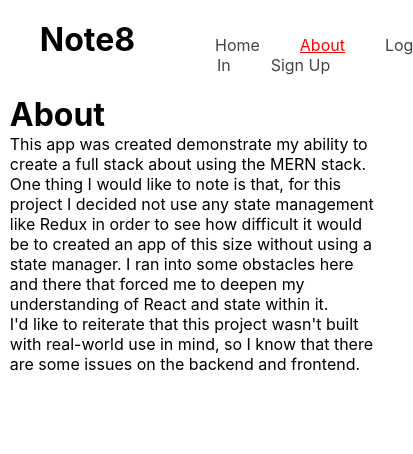
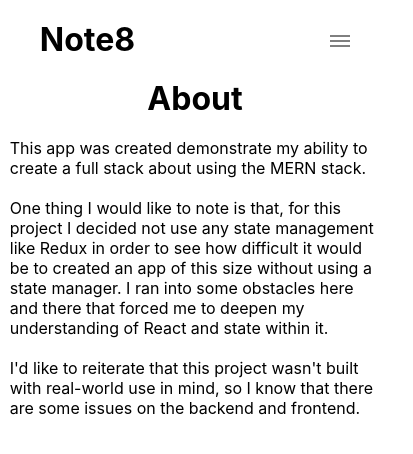
Before and after one commit to kennyware/react-note-app, a React (Create React App) app in the folder client/: page /about in a window 390 px wide. Shown: the top 454 px of the page, 413 px wide, since content can reach past the window. Built offline with nearby package versions, Linux system fonts and the light colour scheme.

Commit message:
Working on responsiveness

```diff
--- a/client/src/App.css
+++ b/client/src/App.css
@@ -50,13 +50,18 @@ a:hover {
 }
 
 .active {
-  color: red;
+  color: #b85151 !important;
   text-decoration: underline;
+  font-weight: 900;
 }
 
 .container {
   margin: auto;
   max-width: 95%;
+}
+
+.heading {
+  margin-bottom: 20px;
 }
 
 .note-list {
@@ -70,12 +75,16 @@ a:hover {
   padding-bottom: 10px;
 }
 
-.note span{
+.note div{
+  max-width: 49%;
   display: inline-block;
 }
 
 .note .note-title {
   margin-left: 15px;
+  white-space: nowrap;
+  overflow: hidden;
+  text-overflow: ellipsis;
 }
 
 .note .note-date {
@@ -117,15 +126,6 @@ a:hover {
   padding: 40px 0 60px;
   text-align: center;
 }
-
-/* .modal-content input[type=email], .modal-content input[type=password]{
-  box-sizing: border-box;
-  border: 1px solid #ccc;
-  display: inline-block;
-  margin: 10px 0;
-  padding: 10px 12px;
-  width: 100%;
-} */
 
 .modal-content input:not([type=checkbox]){
   box-sizing: border-box;
@@ -229,6 +229,53 @@ a:hover {
   padding: 12px 5px;
 }
 
+.menu-btn {
+  background: none;
+  outline: none;
+  border: none;
+  float: right;
+  margin-top: 15px;
+  display: none;
+}
+
+.mobile-nav {
+  height: 100vh;
+  position: fixed;
+  top: 0;
+  left: 0;
+  background: #666;
+  overflow: hidden;
+  z-index: 2;
+  transition: width 0.7s ease;
+}
+
+.mobile-nav h2 {
+  text-align: center;
+  margin: 20px 0;
+  font-size: 2em;
+}
+
+.mobile-nav-list li {
+  list-style: none;
+  padding: 10px;
+  border-bottom: 1px solid black;
+}
+
+.mobile-nav-list li a {
+  color: black;
+}
+
+.menu-close-btn {
+  position: absolute;
+  right: 10px;
+  background: none;
+  border: none;
+  font-size: 1.25em;
+  top: 5px;
+  outline: none;
+}
+
+
 @keyframes popup {
   from { transform: scale(0); }
   to { transform: scale(1); }
@@ -238,3 +285,37 @@ a:hover {
   from { opacity: 0;}
   to { opacity: 1;}
 }
+
+@media only screen and (max-width: 401px) {
+  .nav {
+    display: none;
+  }
+
+  .menu-btn {
+    display: initial;
+  }
+
+  .modal-content {
+    width: 95%;
+  }
+
+  .heading {
+    text-align: center;
+  }
+
+  #note-form {
+    width: 95%;
+  }
+
+  #note-form input {
+    width: 85%
+  }
+
+  .add-btn {
+    width: 15%
+  }
+
+  .note-list {
+    width: 100%;
+  }
+}
--- a/client/src/components/Header.js
+++ b/client/src/components/Header.js
@@ -1,14 +1,15 @@
 import React, { Component } from 'react'
 import Navbar from './Navbar';
+import MobileNav from './MobileNav'
 
 export class Header extends Component {
 
-    // toggleLogin = () => {
-    //     this.props.toggleLogin()
-    // }
+    state = {
+        showNav: false
+    }
 
     click = () => {
-        this.setState((state, props) => ({click: !state.click}))
+        this.setState((state) => ({showNav: !state.showNav}))
     }
 
     render() {
@@ -16,6 +17,17 @@ export class Header extends Component {
             <header className="header">
                 <h1>Note8</h1>
                 <Navbar loggedIn={this.props.loggedIn} toggleLogin={this.props.toggleLogin} logout={this.props.logout} />
+                <MobileNav loggedIn={this.props.loggedIn} toggleLogin={this.props.toggleLogin} logout={this.props.logout} show={this.state.showNav} click={this.click} />
+                <button className="menu-btn" onClick={this.click}>
+                    <svg height="15" width="20">
+                        <g stroke="black" stroke-wdith="4">
+                            <line x1="0" y1="1" x2="800" y2="1"/>
+                            <line x1="0" y1="6" x2="800" y2="6"/>
+                            <line x1="0" y1="11" x2="800" y2="11"/>
+                        </g>
+                        Sorry, your browser does not support inline SVG.
+                    </svg>
+                </button>
             </header>
         )
     }
--- a/client/src/components/Intro.js
+++ b/client/src/components/Intro.js
@@ -4,6 +4,7 @@ export default function Intro() {
     return (
         <div>
             <p>This app was created to demonstrate my ability to create a full stack app using the MERN stack. I hope you are at least impressed enough to consider me for a developer position at your company.</p>
+            <br/>
             <p>Click the sign up link in the top right to get started or use the log in link and use the following credentials to get started right away. Email: johndoe@test.com, Password: abc123</p>
         </div>
     )
--- /dev/null
+++ b/client/src/components/MobileNav.js
@@ -0,0 +1,43 @@
+import React, { Component } from 'react'
+import { NavLink } from 'react-router-dom';
+
+export class MobileNav extends Component {
+
+    toggleNav = () => {
+        if(this.props.show === true) return {width: "100%"}
+
+        return {width: "0%"}
+    }
+
+    login = (e) => {
+        e.preventDefault();
+        this.props.toggleLogin()
+        this.props.click()
+    }
+
+   logout = (e) => {
+       e.preventDefault();
+       this.props.logout()
+   }
+
+    render() {
+        return (
+            <nav className="mobile-nav" style={this.toggleNav()}>
+                <h2>Menu</h2>
+                <button className="menu-close-btn" onClick={this.props.click}>X</button>
+                <ul className="mobile-nav-list">
+                    <li><NavLink exact to="/" activeClassName="active" onClick={this.props.click}>Home</NavLink></li>
+                    <li><NavLink to="/about" activeClassName="active" onClick={this.props.click}>About</NavLink></li>
+                    {!this.props.loggedIn ? [
+                        <li key={0}><a href="!#" onClick={this.login} >Log In</a></li>,
+                        <li key={1}><NavLink to="/signup" activeClassName="active" onClick={this.props.click}>Sign Up</NavLink></li>
+                    ]
+                    :
+                    (<li><a href="!#" onClick={this.logout} >Log Out</a></li>)}
+                </ul>
+            </nav>
+        )
+    }
+}
+
+export default MobileNav
--- a/client/src/components/NoteItem.js
+++ b/client/src/components/NoteItem.js
@@ -22,7 +22,8 @@ export class NoteItem extends Component {
         const { title } = this.props;
         return (
             <div className="note">
-                <span>{this.changeDate()}</span><span className="note-title">{title}</span>
+                <div>{this.changeDate()}</div>
+                <div className="note-title">{title}</div>
                 <span className="delete-btn" onClick={this.delNote}>x</span>
             </div>
         )
--- a/client/src/components/NoteList.js
+++ b/client/src/components/NoteList.js
@@ -5,10 +5,6 @@ export class NoteList extends Component {
     state = {
        notes: this.props.notes
     }
-
-    // componentDidMount = () => {
-    //     this.setState({notes: this.props.notes})
-    // }
 
     genItems = () => {
         if(this.props.notes.length > 0) {
--- a/client/src/components/forms/AddNote.js
+++ b/client/src/components/forms/AddNote.js
@@ -14,6 +14,12 @@ export class AddNote extends Component {
 
     changeText = (e) => {
         this.setState({desc: e.target.value})
+        // this.countChars(e.target.value.length())
+    }
+
+    countChars = () => {
+
+        return this.state.desc.length;
     }
 
     btnStyle = () => {
@@ -23,8 +29,9 @@ export class AddNote extends Component {
     render() {
         return (
             <form onSubmit={this.onSubmit} id="note-form">
-                <input type="text" value={this.state.desc} onChange={this.changeText} required/>
-                <button type="submit" className={this.btnStyle()}>Add</button>
+                <input type="text" value={this.state.desc} onChange={this.changeText} placeholder="Type here..." required/>
+                <button type="submit" className={this.btnStyle()}>+</button>
+                <span>{this.countChars()}</span>
             </form>
         )
     }
--- a/client/src/components/forms/Login.js
+++ b/client/src/components/forms/Login.js
@@ -52,7 +52,7 @@ export class Login extends Component {
             <div className="modal">
                 <form className="modal-content" id="login-form" onSubmit={this.onSubmit}>
                     <div className="container">
-                        <h1>Login</h1>
+                        <h1 className="heading">Login</h1>
                         <div className="msg">
                             {this.props.httpRes && <div className="error-msg">{this.props.httpRes}</div>}
                         </div>
--- a/client/src/components/pages/About.js
+++ b/client/src/components/pages/About.js
@@ -4,9 +4,11 @@ export class About extends Component {
     render() {
         return (
             <div>
-                <h1>About</h1>
+                <h1 className="heading">About</h1>
                 <p>This app was created demonstrate my ability to create a full stack about using the MERN stack.</p>
+                <br/>
                 <p>One thing I would like to note is that, for this project I decided not use any state management like Redux in order to see how difficult it would be to created an app of this size without using a state manager. I ran into some obstacles here and there that forced me to deepen my understanding of React and state within it.</p>
+                <br/>
                 <p>I'd like to reiterate that this project wasn't built with real-world use in mind, so I know that there are some issues on the backend and frontend.</p>
             </div>
         )
--- a/client/src/components/pages/Home.js
+++ b/client/src/components/pages/Home.js
@@ -4,14 +4,11 @@ import Intro from '../Intro';
 import AddNote from '../forms/AddNote';
 
 export class Home extends Component {
-    state = {
-        clicked: false
-    }
 
     render() {
         return (
-            <div>
-                <h1>Home</h1>
+            <div id="home">
+                <h1 className="heading">Home</h1>
                 {this.props.loggedIn ? ([
                     <AddNote key={0} addNote={this.props.addNote}/>,
                     <NoteList key={1} notes={this.props.notes} delNote={this.props.delNote}/>
--- a/client/src/components/pages/Signup.js
+++ b/client/src/components/pages/Signup.js
@@ -9,8 +9,8 @@ export class Signup extends Component {
 
     render() {
         return (
-            <div>
-                <h1>Sign Up</h1>
+            <div id="signup">
+                <h1 className="heading">Sign Up</h1>
                 <Register register={this.props.register} relocate={this.relocate}/>
             </div>
         )
```
